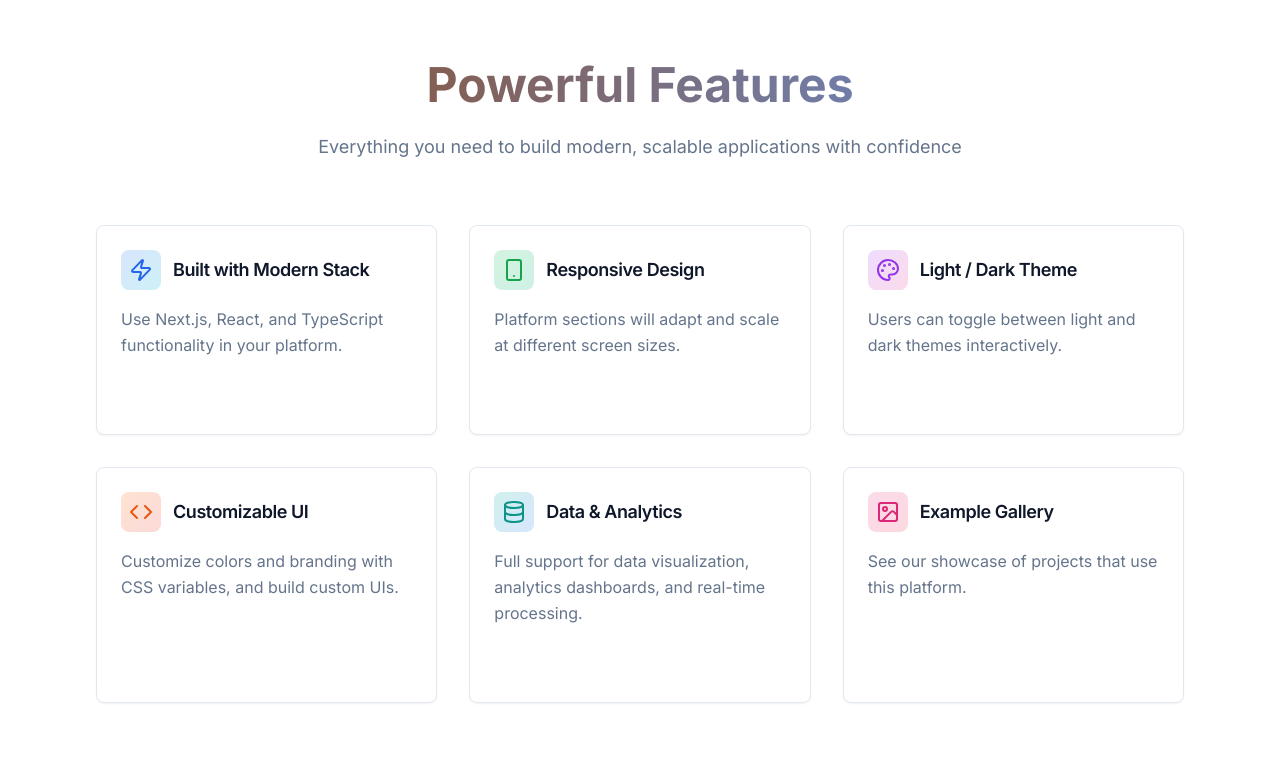
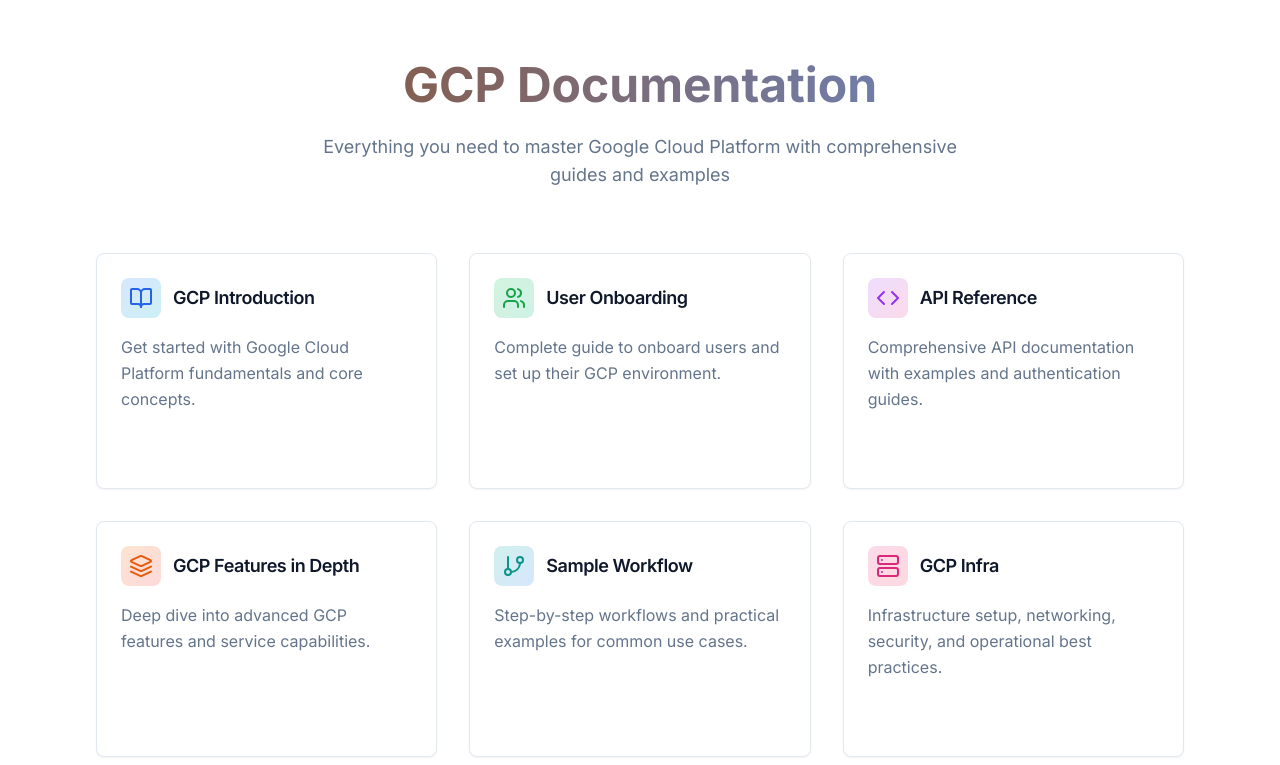
Before and after one commit to syedshahlal/sphinx-docs-template, a Next.js app: page / in a window 1280 px wide. Shown: the part 960-1725 px from the top of the page. Built offline with nearby package versions, Linux system fonts and the light colour scheme.

Commit message:
feat: update homepage feature cards to focus on GCP
Revamp all 6 cards to highlight GCP content and enhance features.

#VERCEL_SKIP

Co-authored-by: Syed Razauddin Shahlal <96375316+syedshahlal@users.noreply.github.com>

```diff
--- a/components/feature-cards.tsx
+++ b/components/feature-cards.tsx
@@ -4,7 +4,7 @@ import type React from "react"
 
 import { useState } from "react"
 import { Card, CardContent, CardHeader, CardTitle } from "@/components/ui/card"
-import { Zap, Smartphone, Palette, Code, Database, ImageIcon, ArrowRight, ExternalLink } from "lucide-react"
+import { BookOpen, Users, Code, Layers, GitBranch, Server, ArrowRight, ExternalLink } from "lucide-react"
 
 type Feature = {
   icon: React.ElementType
@@ -17,52 +17,52 @@ type Feature = {
 
 const features: Feature[] = [
   {
-    icon: Zap,
-    title: "Built with Modern Stack",
-    description: "Use Next.js, React, and TypeScript functionality in your platform.",
+    icon: BookOpen,
+    title: "GCP Introduction",
+    description: "Get started with Google Cloud Platform fundamentals and core concepts.",
     color: "text-blue-600 dark:text-blue-400",
     gradient: "from-blue-500/20 to-cyan-500/20",
-    details: ["Next.js 14", "React 18", "TypeScript", "Tailwind CSS"],
+    details: ["Core Services", "Getting Started", "Best Practices", "Architecture Overview"],
   },
   {
-    icon: Smartphone,
-    title: "Responsive Design",
-    description: "Platform sections will adapt and scale at different screen sizes.",
+    icon: Users,
+    title: "User Onboarding",
+    description: "Complete guide to onboard users and set up their GCP environment.",
     color: "text-green-600 dark:text-green-400",
     gradient: "from-green-500/20 to-emerald-500/20",
-    details: ["Mobile First", "Tablet Optimized", "Desktop Ready", "4K Support"],
-  },
-  {
-    icon: Palette,
-    title: "Light / Dark Theme",
-    description: "Users can toggle between light and dark themes interactively.",
-    color: "text-purple-600 dark:text-purple-400",
-    gradient: "from-purple-500/20 to-pink-500/20",
-    details: ["Auto Detection", "Manual Toggle", "System Sync", "Custom Themes"],
+    details: ["Account Setup", "IAM Configuration", "Project Creation", "Access Management"],
   },
   {
     icon: Code,
-    title: "Customizable UI",
-    description: "Customize colors and branding with CSS variables, and build custom UIs.",
+    title: "API Reference",
+    description: "Comprehensive API documentation with examples and authentication guides.",
+    color: "text-purple-600 dark:text-purple-400",
+    gradient: "from-purple-500/20 to-pink-500/20",
+    details: ["REST APIs", "Authentication", "Code Examples", "SDKs & Libraries"],
+  },
+  {
+    icon: Layers,
+    title: "GCP Features in Depth",
+    description: "Deep dive into advanced GCP features and service capabilities.",
     color: "text-orange-600 dark:text-orange-400",
     gradient: "from-orange-500/20 to-red-500/20",
-    details: ["CSS Variables", "Component Library", "Design Tokens", "Brand Kit"],
+    details: ["Compute Engine", "Cloud Storage", "BigQuery", "Kubernetes Engine"],
   },
   {
-    icon: Database,
-    title: "Data & Analytics",
-    description: "Full support for data visualization, analytics dashboards, and real-time processing.",
+    icon: GitBranch,
+    title: "Sample Workflow",
+    description: "Step-by-step workflows and practical examples for common use cases.",
     color: "text-teal-600 dark:text-teal-400",
     gradient: "from-teal-500/20 to-blue-500/20",
-    details: ["Real-time Data", "Custom Charts", "Export Tools", "API Integration"],
+    details: ["CI/CD Pipelines", "Data Processing", "ML Workflows", "Deployment Patterns"],
   },
   {
-    icon: ImageIcon,
-    title: "Example Gallery",
-    description: "See our showcase of projects that use this platform.",
+    icon: Server,
+    title: "GCP Infra",
+    description: "Infrastructure setup, networking, security, and operational best practices.",
     color: "text-pink-600 dark:text-pink-400",
     gradient: "from-pink-500/20 to-rose-500/20",
-    details: ["Live Demos", "Source Code", "Tutorials", "Best Practices"],
+    details: ["VPC Networks", "Load Balancing", "Security", "Monitoring & Logging"],
   },
 ]
 
@@ -76,11 +76,11 @@ export function FeatureCards() {
         <div className="text-center mb-16">
           <h2 className="text-3xl md:text-4xl lg:text-5xl font-bold mb-6">
             <span className="bg-gradient-to-r from-foreground to-primary bg-clip-text text-transparent">
-              Powerful Features
+              GCP Documentation
             </span>
           </h2>
           <p className="text-lg text-muted-foreground max-w-2xl mx-auto">
-            Everything you need to build modern, scalable applications with confidence
+            Everything you need to master Google Cloud Platform with comprehensive guides and examples
           </p>
         </div>
 
@@ -162,7 +162,7 @@ export function FeatureCards() {
         <div className="text-center mt-16">
           <button className="group px-8 py-4 bg-gradient-to-r from-primary to-blue-600 text-primary-foreground rounded-xl font-semibold transition-all duration-300 hover:scale-105 hover:shadow-xl hover:shadow-primary/25">
             <span className="flex items-center gap-2">
-              Explore All Features
+              Explore GCP Documentation
               <ArrowRight className="w-5 h-5 group-hover:translate-x-1 transition-transform" />
             </span>
           </button>
```
